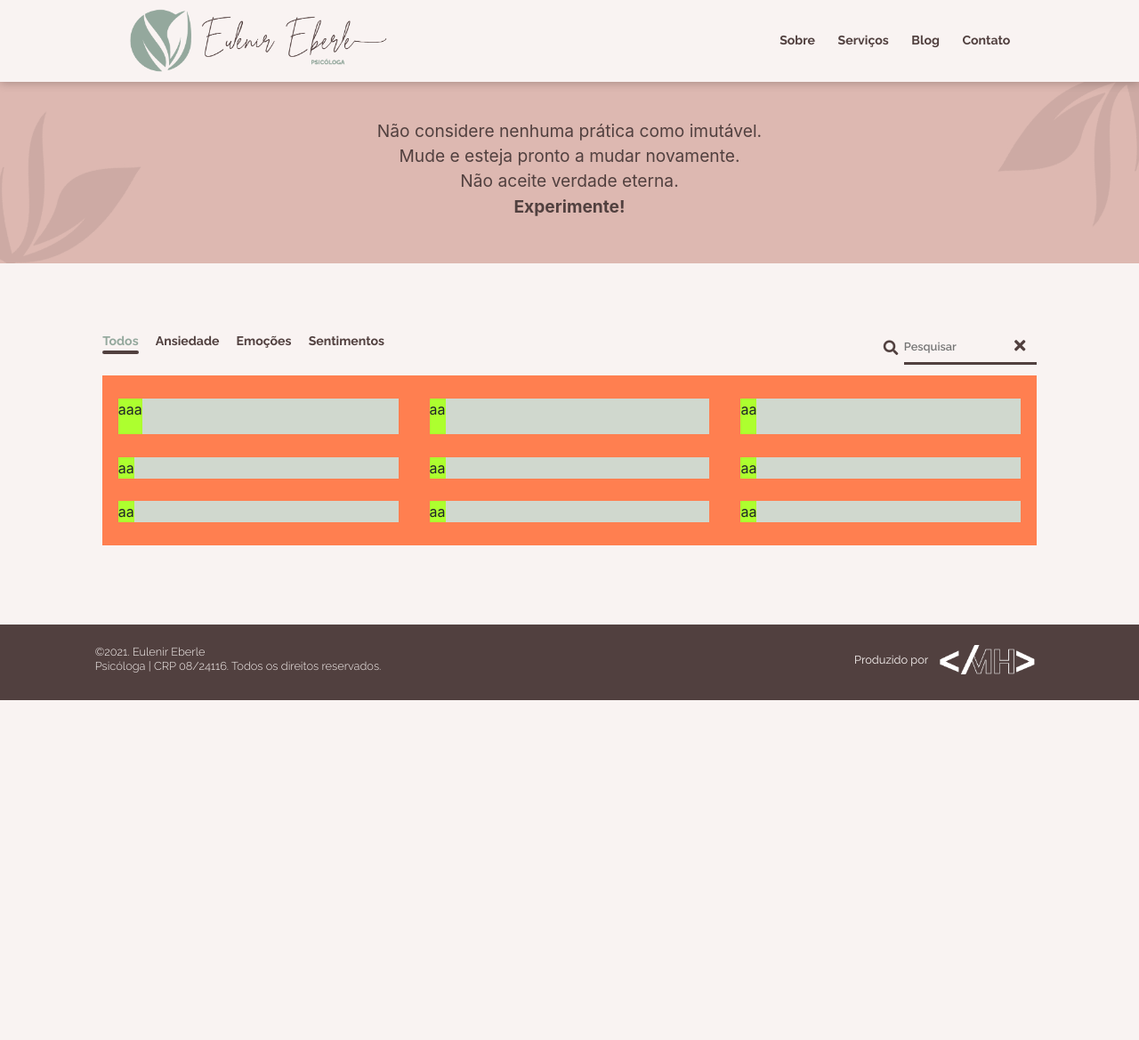
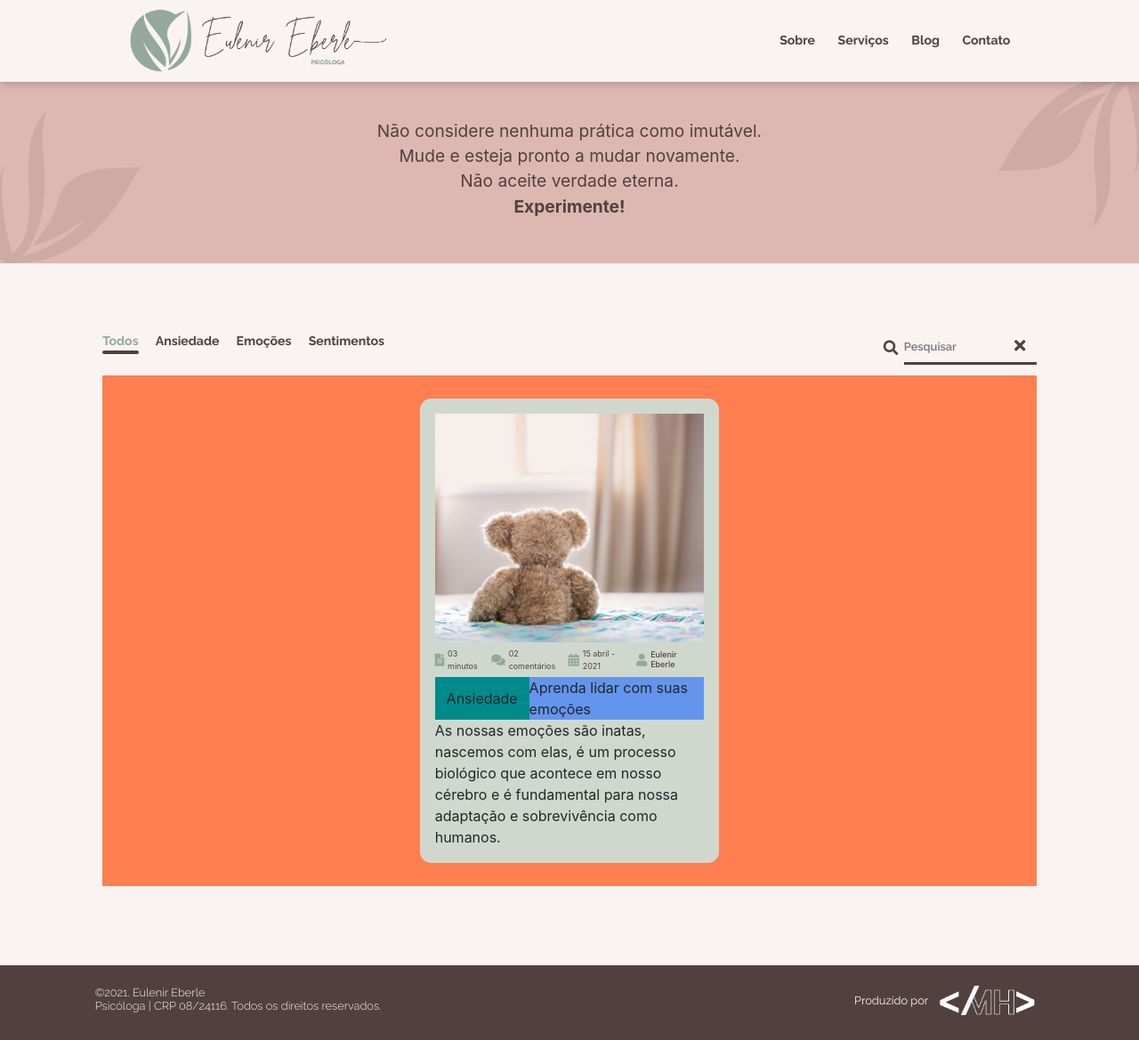
Before and after one commit to MH-Borges/Eulenir_Eberle_Psicologa, a PHP site: page /Blog_PAGE.html in a window 1280 px wide. Shown: the part 37-1206 px from the top of the page at 89% size. Before the commit the page ends 824 px from the top, so only its background shows below. Run offline with PHP 8.4, Linux system fonts and the light colour scheme; some libraries are stand-ins or nearby versions.

Commit message:
blog card V1

```diff
--- a/Blog_PAGE.html
+++ b/Blog_PAGE.html
@@ -92,49 +92,17 @@
 
         <div class="Cards_Blog_Page">
             <div class="card_blog mix alcool">
-                <div class="featured__item">
-                    <p>aaa</p>
+                <img src="Imgs/img01.jpg" alt="">
+                <div class="icons_blog_page">
+                    <i class="fas fa-file-alt"></i><p>03 minutos</p>
+                    <i class="fas fa-comments"></i><p>02 comentários</p>
+                    <i class="fas fa-calendar-alt"></i><p>15 abril - 2021</p>
+                    <i class="fas fa-user"></i><h3>Eulenir Eberle</h3>
                 </div>
-            </div>
-            <div class="card_blog mix sabao">
-                <div class="featured__item">
-                    aa
-                </div>
-            </div>
-            <div class="card_blog mix recicla">
-                <div class="featured__item">
-                    aa
-                </div>
-            </div>
-            <div class="card_blog mix preto">
-                <div class="featured__item">
-                    aa
-                </div>
-            </div>
-            <div class="card_blog mix sabao">
-                <div class="featured__item">
-                    aa
-                </div>
-            </div>
-            <div class="card_blog mix recicla">
-                <div class="featured__item">
-                    aa
-                </div>
-            </div>
-            <div class="card_blog mix alcool">
-                <div class="featured__item">
-                    aa
-                </div>
-            </div>
-            <div class="card_blog mix preto">
-                <div class="featured__item">
-                    aa
-                </div>
-            </div>
-            <div class="card_blog mix preto">
-                <div class="featured__item">
-                    aa
-                </div>
+                <div class="tag">Ansiedade</div>
+                <div class="title_blog">Aprenda lidar com suas emoções</div>
+                <p>As nossas emoções são inatas, nascemos com elas, é um processo biológico que acontece em nosso cérebro e é fundamental para nossa adaptação e sobrevivência como humanos.
+                </p>
             </div>
         </div>
     </div>
--- a/css/compiler/_Blog_PAGE.scss
+++ b/css/compiler/_Blog_PAGE.scss
@@ -135,11 +135,46 @@
                 margin: 1vw;
                 display: flex;
                 position: relative;
-                width: 30%;
+                flex-wrap: wrap;
+                width: 32%;
                 background-color: $Green_T;
-            }
-            .featured__item {
-                background-color: greenyellow;
+                padding: 1.3vw;
+                border-radius: 1vw;
+                .icons_blog_page{
+                    display: flex;
+                    position: relative;
+                    align-items: center;
+                    justify-content: center;
+                    color: $Brown;
+                    i{
+                        font-size: 1.1vw;
+                        color: $Green;
+                    }
+                    p, h3{
+                        font-size: 0.7vw;
+                        padding: 0.5vw 0.3vw;
+                        margin: 0;
+                    }
+                }
+                .tag{
+                    display: flex;
+                    position: relative;
+                    justify-content: center;
+                    align-items: center;
+                    width: 35%;
+                    background-color: darkcyan;
+                }
+                .title_blog{
+                    display: flex;
+                    position: relative;
+                    justify-content: center;
+                    align-items: center;
+                    width: 65%;
+                    background-color: cornflowerblue;
+                }
+                p{
+                    margin: 0;
+                }
             }
         }
     }
--- a/css/style.css
+++ b/css/style.css
@@ -1353,12 +1353,71 @@ footer .rodapeBox p a {
   display: -ms-flexbox;
   display: flex;
   position: relative;
-  width: 30%;
+  -ms-flex-wrap: wrap;
+      flex-wrap: wrap;
+  width: 32%;
   background-color: #D0D8CE;
+  padding: 1.3vw;
+  border-radius: 1vw;
 }
 
-#cards_blog .container .Cards_Blog_Page .featured__item {
-  background-color: greenyellow;
+#cards_blog .container .Cards_Blog_Page .card_blog .icons_blog_page {
+  display: -webkit-box;
+  display: -ms-flexbox;
+  display: flex;
+  position: relative;
+  -webkit-box-align: center;
+      -ms-flex-align: center;
+          align-items: center;
+  -webkit-box-pack: center;
+      -ms-flex-pack: center;
+          justify-content: center;
+  color: #51403F;
+}
+
+#cards_blog .container .Cards_Blog_Page .card_blog .icons_blog_page i {
+  font-size: 1.1vw;
+  color: #94A89D;
+}
+
+#cards_blog .container .Cards_Blog_Page .card_blog .icons_blog_page p, #cards_blog .container .Cards_Blog_Page .card_blog .icons_blog_page h3 {
+  font-size: 0.7vw;
+  padding: 0.5vw 0.3vw;
+  margin: 0;
+}
+
+#cards_blog .container .Cards_Blog_Page .card_blog .tag {
+  display: -webkit-box;
+  display: -ms-flexbox;
+  display: flex;
+  position: relative;
+  -webkit-box-pack: center;
+      -ms-flex-pack: center;
+          justify-content: center;
+  -webkit-box-align: center;
+      -ms-flex-align: center;
+          align-items: center;
+  width: 35%;
+  background-color: darkcyan;
+}
+
+#cards_blog .container .Cards_Blog_Page .card_blog .title_blog {
+  display: -webkit-box;
+  display: -ms-flexbox;
+  display: flex;
+  position: relative;
+  -webkit-box-pack: center;
+      -ms-flex-pack: center;
+          justify-content: center;
+  -webkit-box-align: center;
+      -ms-flex-align: center;
+          align-items: center;
+  width: 65%;
+  background-color: cornflowerblue;
+}
+
+#cards_blog .container .Cards_Blog_Page .card_blog p {
+  margin: 0;
 }
 
 /* Medium Device = 1200px */
```
Also changed, not shown: 1 other file.
